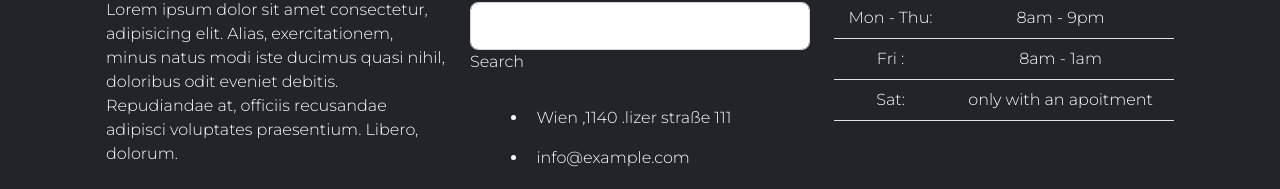
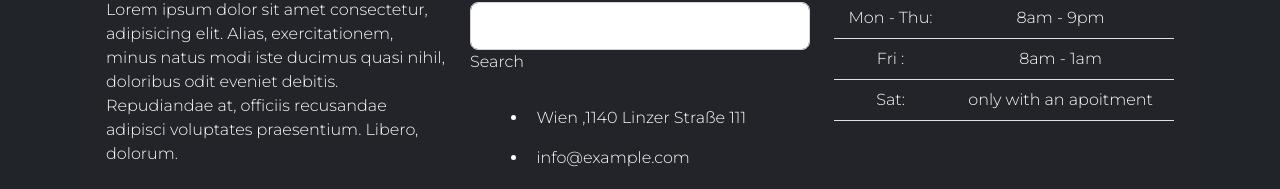
Before and after one commit to ChavesJimmy/TeamProject-Arwa-Katharina-Markus-Christos-Jimmy, an Angular app in the folder photographerWebpage/: page / in a window 1280 px wide. Shown: the part 946-1135 px from the top of the page. Built offline with nearby package versions, Linux system fonts and the light colour scheme; a web font is replaced by a local one.

Commit message:
fixed typo in footer address

```diff
--- a/photographerWebpage/src/app/footer/footer.component.html
+++ b/photographerWebpage/src/app/footer/footer.component.html
@@ -38,7 +38,7 @@
 
           <ul class="fa-ul" style="margin-left: 1.65em;">
             <li class="mb-3">
-              <span class="fa-li"><i class="fas fa-home"></i></span><span class="ms-2">Wien ,1140 .lizer straße 111 </span>
+              <span class="fa-li"><i class="fas fa-home"></i></span><span class="ms-2">Wien ,1140 Linzer Straße 111 </span>
             </li>
             <li class="mb-3">
               <span class="fa-li"><i class="fas fa-envelope"></i></span><span class="ms-2">info@example.com</span>
```
